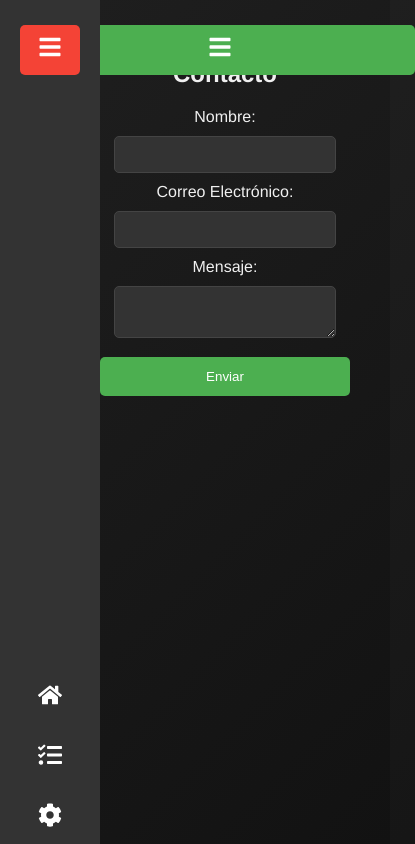
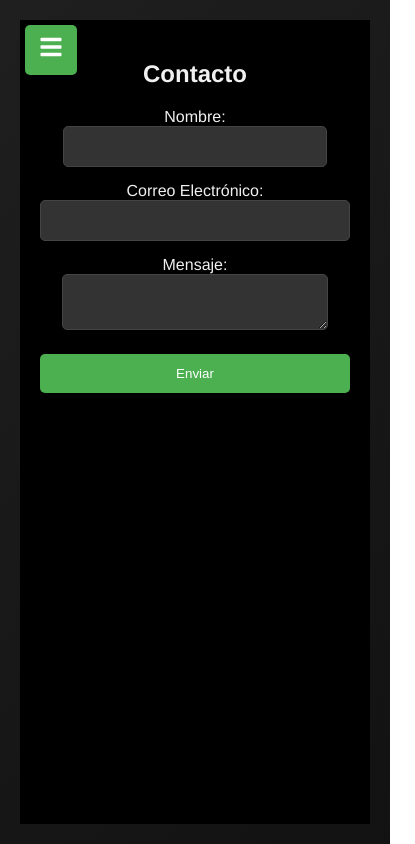
Before and after one commit to edicsonjohan/MISION01, a React (Vite) app: page /contact in a window 390 px wide. Shown: the whole page, 415 px wide, since content can reach past the window. Built offline with nearby package versions, Linux system fonts and the light colour scheme.

Commit message:
Actualiza estilos de calendario y diseño responsive

```diff
--- a/src/App.jsx
+++ b/src/App.jsx
@@ -1,10 +1,10 @@
 import { useState, useEffect } from 'react';
-import { BrowserRouter as Router, Route, Routes, Link } from 'react-router-dom'; // Cambié Switch por Routes
-import { FaHome, FaTasks, FaCog, FaBars } from 'react-icons/fa'; // Iconos importados
+import { BrowserRouter as Router, Route, Routes, Link } from 'react-router-dom';
+import { FaHome, FaTasks, FaCog, FaBars, FaRegCalendar, FaUser } from 'react-icons/fa';
 import AddTask from './components/AddTask';
 import TaskList from './components/TaskList';
-import CalendarPage from './components/CalendarPage'; // Calendario de tareas
-import ContactPage from './components/ContactPage'; // Página de contacto
+import CalendarPage from './components/CalendarPage';
+import ContactPage from './components/ContactPage';
 import './styles.css';
 
 function App() {
@@ -12,39 +12,36 @@ function App() {
   const [dueDate, setDueDate] = useState('');
   const [isSidebarOpen, setIsSidebarOpen] = useState(false);
 
-  // Cargar tareas desde localStorage
   useEffect(() => {
     const savedTasks = JSON.parse(localStorage.getItem('tasks')) || [];
     setTasks(savedTasks);
   }, []);
 
-  // Guardar tareas en localStorage
   useEffect(() => {
     localStorage.setItem('tasks', JSON.stringify(tasks));
   }, [tasks]);
 
-  // Función para agregar una tarea completa
   const addTask = (data) => {
     const newTask = {
       id: Date.now(),
       title: data.title,
       description: data.description,
       dueDate: dueDate,
-      completed: false
+      completed: false,
     };
     setTasks([newTask, ...tasks]);
   };
 
-  // Alternar estado de completado de una tarea
   const toggleTask = (id) => {
-    setTasks(tasks.map(task =>
+    setTasks(
+      tasks.map((task) =>
         task.id === id ? { ...task, completed: !task.completed } : task
-    ));
+      )
+    );
   };
 
-  // Eliminar una tarea
   const deleteTask = (id) => {
-    setTasks(tasks.filter(task => task.id !== id));
+    setTasks(tasks.filter((task) => task.id !== id));
   };
 
   return (
@@ -52,28 +49,39 @@ function App() {
       <div className={`app-container ${isSidebarOpen ? 'sidebar-open' : ''}`}>
         {/* Sidebar */}
         <div className={`sidebar ${isSidebarOpen ? 'open' : ''}`}>
-          <button className="close-btn" onClick={() => setIsSidebarOpen(false)}>
+          {/* Botón verde para abrir/cerrar sidebar */}
+          <button
+            className="sidebar-toggle"
+            onClick={() => setIsSidebarOpen(!isSidebarOpen)}
+          >
             <FaBars />
           </button>
+
           <ul>
-            {/* Usar Link para la navegación */}
-            <li><Link to="/"><FaHome /></Link></li> {/* Enlace a la página de inicio */}
-            <li><Link to="/calendar"><FaTasks /></Link></li> {/* Enlace a CalendarPage */}
-            <li><Link to="/contact"><FaCog /></Link></li> {/* Enlace a ContactPage */}
+            <li>
+              <Link to="/" onClick={() => setIsSidebarOpen(false)}>
+                <FaHome />
+              </Link>
+            </li>
+            <li><Link to="/calendar"><FaRegCalendar /></Link></li>
+            <li>
+              <Link to="/contact" onClick={() => setIsSidebarOpen(false)}>
+                <FaUser/>
+              </Link>
+            </li>
           </ul>
         </div>
 
         {/* Contenido principal */}
         <div className="content">
-          <button className="sidebar-toggle" onClick={() => setIsSidebarOpen(!isSidebarOpen)}>
-            <FaBars />
-          </button>
+          {/* Aquí eliminamos el botón verde original */}
 
-          {/* Definir las rutas con Routes */}
           <Routes>
             <Route path="/calendar" element={<CalendarPage />} />
             <Route path="/contact" element={<ContactPage />} />
-            <Route path="/" element={
+            <Route
+              path="/"
+              element={
                 <div className="card">
                   <h1>Mis Tareas</h1>
                   <input
@@ -83,10 +91,11 @@ function App() {
                     required
                   />
                   <AddTask onAdd={addTask} />
-                <p>{tasks.filter(t => !t.completed).length} tareas pendientes</p>
+                  <p>{tasks.filter((t) => !t.completed).length} tareas pendientes</p>
                   <TaskList tasks={tasks} onToggle={toggleTask} onDelete={deleteTask} />
                 </div>
-            } />
+              }
+            />
           </Routes>
         </div>
       </div>
--- a/src/index.css
+++ b/src/index.css
@@ -1,220 +1,22 @@
-/* Estilos generales */
+/* Reset básico y estilos generales */
 body {
   font-family: Arial, sans-serif;
-  background-color: #121212;  /* Fondo oscuro */
-  color: white;               /* Texto blanco para contraste */
+  background-color: #121212;
+  color: white;
   margin: 0;
   padding: 0;
+  box-sizing: border-box;
 }
 
 /* Contenedor principal */
 .app-container {
   display: flex;
   height: 100vh;
-  transition: margin-left 0.3s ease-in-out;
 }
 
 /* Sidebar */
 .sidebar {
-  position: fixed;
-  top: 0;
-  left: -70px; /* Sidebar oculto por defecto */
-  width: 70px;
-  height: 100%;
-  background-color: rgba(0, 0, 0, 0.8); /* Fondo oscuro con transparencia */
-  color: white;
-  padding: 20px;
-  transition: left 0.3s ease-in-out;
-  z-index: 10;
-  display: flex;
-  flex-direction: column;
-  justify-content: center;
-  align-items: center;
-}
-
-.sidebar.open {
-  left: 0; /* Mostrar el sidebar cuando está abierto */
-}
-
-.sidebar ul {
-  list-style-type: none;
-  padding: 0;
-  margin-top: 30px;
-}
-
-.sidebar ul li {
-  padding: 15px;
-  cursor: pointer;
-  display: flex;
-  align-items: center;
-  transition: background-color 0.3s ease;
-}
-
-.sidebar ul li:hover {
-  background-color: #444;
-}
-
-.sidebar .close-btn {
-  background-color: #f44336;
-  color: white;
-  border: none;
-  padding: 10px;
-  cursor: pointer;
-  font-size: 1.5em;
-  width: 100%;
-  margin-bottom: 20px;
-  text-align: center;
-  border-radius: 5px;
-}
-
-/* Contenido principal */
-.content {
-  margin-left: 0;
-  width: 100%;
-  padding: 20px;
-  transition: margin-left 0.3s ease-in-out;
-  display: flex;
-  flex-direction: column;
-  align-items: center;
-}
-
-.content .sidebar-toggle {
-  background-color: #4CAF50;  /* Color verde para el botón */
-  color: white;
-  padding: 10px;
-  border: none;
-  cursor: pointer;
-  margin-bottom: 20px;
-  font-size: 1.5em;
-  border-radius: 5px;
-  position: absolute;
-  top: 20px;
-  left: 20px;
-}
-
-.content h1 {
-  text-align: center;
-  color: #fff;   /* Título blanco */
-  margin-bottom: 20px;
-}
-
-/* Tarjeta para contener el formulario */
-.card {
-  background-color: #2c2c2c; /* Fondo oscuro para la tarjeta */
-  padding: 30px;
-  border-radius: 10px;
-  max-width: 600px; /* Máximo ancho de la tarjeta */
-  width: 100%;
-  box-shadow: 0 4px 8px rgba(0, 0, 0, 0.3);
-  margin-bottom: 30px;
-  display: flex;
-  flex-direction: column;
-  align-items: center;  /* Centrar los elementos dentro de la tarjeta */
-}
-
-.card h1 {
-  color: #fff;   /* Título blanco */
-  margin-bottom: 20px;
-  text-align: center;  /* Alineamos el título al centro */
-}
-
-/* Estilos para los inputs, textarea y botón */
-form input, form textarea, form button {
-  padding: 12px;
-  margin-bottom: 15px;
-  border-radius: 5px;
-  border: 1px solid #444;
-  background-color: #333;  /* Fondo oscuro */
-  color: white;            /* Texto blanco */
-  width: 100%;             /* Que ocupen el 100% del ancho disponible */
-}
-
-form button {
-  background-color: #4CAF50; /* Color verde para el botón */
-  color: white;
-  cursor: pointer;
-  border: none;
-}
-
-form button:hover {
-  background-color: #45a049; /* Cambio de color al pasar el ratón */
-}
-
-form input:focus, form textarea:focus {
-  outline: none;
-  border: 1px solid #646cff; /* Borde azul al hacer foco */
-}
-
-/* Estilos para las tareas */
-.task {
-  background-color: #2c2c2c; /* Fondo oscuro para las tareas */
-  padding: 15px;
-  margin: 10px 0;
-  border-radius: 8px;
-  box-shadow: 0 2px 4px rgba(0, 0, 0, 0.1);
-}
-
-.task.completed {
-  background-color: #4caf50; /* Tareas completadas con fondo verde */
-  text-decoration: line-through; /* Texto tachado */
-}
-
-.task h3 {
-  margin: 0;
-  color: #fff; /* Texto blanco para el título de la tarea */
-}
-
-button {
-  margin: 5px;
-  padding: 8px 16px;
-  border-radius: 5px;
-  cursor: pointer;
-  background-color: #333; /* Fondo oscuro para los botones */
-  color: white;
-  border: none;
-}
-
-button:hover {
-  background-color: #646cff; /* Color azul al pasar el ratón */
-}
-
-/* Estilo para el número de tareas pendientes */
-p {
-  color: #fff; /* Texto blanco */
-  font-size: 1.2em;
-  text-align: center;
-}
-
-/* Responsividad en pantallas pequeñas */
-@media (max-width: 600px) {
-  .content {
-    margin-left: 0;
-  }
-
-  .card {
-    width: 90%; /* Ajustamos el tamaño de la tarjeta en pantallas pequeñas */
-  }
-}
-.calendar-page, .contact-page {
-  text-align: center;
-  padding: 20px;
-}
-
-.contact-page form {
-  display: flex;
-  flex-direction: column;
-  align-items: center;
-}
-
-.contact-page input, .contact-page textarea {
-  margin: 10px;
-  padding: 10px;
-  width: 80%;
-  max-width: 400px;
-}
-/* Estilos para la barra lateral */
-.sidebar {
-  width: 60px;
+  width: 0;
   position: fixed;
   top: 0;
   left: 0;
@@ -225,44 +27,265 @@ p {
   flex-direction: column;
   justify-content: space-between;
   padding-top: 20px;
-  transition: 0.3s ease-in-out;
+  overflow: hidden;
+  transition: width 0.3s ease-in-out;
+  z-index: 1000;
 }
 
 .sidebar.open {
   width: 200px;
+  padding: 20px;
 }
 
 .sidebar ul {
   list-style: none;
   padding: 0;
+  margin: 0;
+  display: flex;
+  flex-direction: column;
+  gap: 15px;
 }
 
 .sidebar li {
-  padding: 20px;
+  padding: 10px;
   text-align: center;
 }
 
 .sidebar a {
   color: white;
   text-decoration: none;
-  font-size: 1.5rem;
+  font-size: 1.8rem;
+  display: block;
+  padding: 8px 0;
+  border-radius: 6px;
+  transition: background-color 0.3s ease;
 }
 
+.sidebar a:hover {
+  background-color: #28a745;
+}
+
+.sidebar .close-btn {
+  background-color: #f44336;
+  border: none;
+  padding: 10px;
+  cursor: pointer;
+  font-size: 1.5em;
+  border-radius: 5px;
+  margin-bottom: 20px;
+  width: 100%;
+  text-align: center;
+  color: white;
+}
+
+/* Contenido principal */
+.content {
+  flex: 1;
+  margin-left: 0;
+  padding: 20px;
+  transition: margin-left 0.3s ease-in-out;
+  display: flex;
+  flex-direction: column;
+  align-items: center;
+}
+
+.app-container.sidebar-open .content {
+  margin-left: 200px;
+}
+
+/* Botón para abrir sidebar */
 .sidebar-toggle {
-  position: absolute;
+  position: fixed;
   top: 20px;
-  right: -30px;
+  left: 20px;
+  background-color: #4caf50;
+  color: white;
+  padding: 10px 14px;
+  border: none;
+  cursor: pointer;
+  font-size: 1.5em;
+  border-radius: 5px;
+  z-index: 1100;
+}
+
+/* Títulos */
+.content h1,
+.card h1,
+.calendar-card h1 {
+  color: white;
+  margin-bottom: 20px;
+  text-align: center;
+  font-weight: 600;
+  font-size: 1.6rem;
+}
+
+/* Tarjetas */
+.card,
+.task {
+  background-color: #2c2c2c;
+  border-radius: 10px;
+  box-shadow: 0 4px 8px rgba(0, 0, 0, 0.3);
+  width: 100%;
+  max-width: 600px;
+  padding: 30px;
+  display: flex;
+  flex-direction: column;
+  align-items: center;
+  margin-bottom: 30px;
+  color: white;
+}
+
+/* ✅ Calendario más ancho */
+.calendar-card {
+  background-color: #1a1a1a;
+  padding: 30px 40px;
+  border-radius: 12px;
+  box-shadow: 0 4px 12px rgba(0, 0, 0, 0.8);
+  width: 100%;
+  max-width: 1400px;
+  color: white;
+  display: flex;
+  flex-direction: column;
+  align-items: center;
+  margin: 0 auto;
+}
+
+/* Formularios */
+form input,
+form textarea,
+form button,
+.contact-page input,
+.contact-page textarea {
+  width: 100%;
+  max-width: 400px;
+  padding: 12px;
+  margin-bottom: 15px;
+  border-radius: 5px;
+  border: 1px solid #444;
   background-color: #333;
   color: white;
-  padding: 10px;
+  box-sizing: border-box;
+}
+
+form button {
+  background-color: #4caf50;
+  border: none;
   cursor: pointer;
 }
 
-.content {
-  margin-left: 60px;
-  transition: margin-left 0.3s ease-in-out;
+form button:hover {
+  background-color: #45a049;
 }
 
-.sidebar.open + .content {
-  margin-left: 200px;
+form input:focus,
+form textarea:focus {
+  outline: none;
+  border-color: #646cff;
 }
+
+/* Estilos para tareas */
+.task {
+  padding: 15px;
+  margin: 10px 0;
+  box-shadow: 0 2px 4px rgba(0, 0, 0, 0.1);
+  border-radius: 8px;
+  width: 100%;
+  max-width: 600px;
+}
+
+.task.completed {
+  background-color: #4caf50;
+  text-decoration: line-through;
+}
+
+.task h3 {
+  margin: 0;
+  color: white;
+}
+
+/* Botones generales */
+button {
+  margin: 5px;
+  padding: 8px 16px;
+  border-radius: 5px;
+  cursor: pointer;
+  background-color: #333;
+  color: white;
+  border: none;
+  transition: background-color 0.3s ease;
+}
+
+button:hover {
+  background-color: #646cff;
+}
+
+/* Texto general */
+p {
+  color: white;
+  font-size: 1.2em;
+  text-align: center;
+}
+
+/* ✅ Calendario ajustado al 100% del contenedor */
+.react-calendar {
+  width: 100% !important;
+  max-width: 100% !important;
+  background: #2c2c2c;
+  border-radius: 8px;
+  padding: 10px;
+  color: rgb(0, 0, 0);
+  box-shadow: inset 0 0 5px #000000aa;
+  border: none;
+  display: flex;
+  flex-direction: column;
+}
+
+.react-calendar__navigation button {
+  color: rgb(0, 0, 0);
+  background: transparent;
+  border: none;
+  font-weight: bold;
+  cursor: pointer;
+}
+
+.react-calendar__tile--now {
+  background: #000000;
+  border-radius: 6px;
+  color: rgb(0, 0, 0);
+}
+
+.react-calendar__tile--active {
+  background: #007bff;
+  border-radius: 6px;
+  color: rgb(0, 0, 0);
+}
+
+/* Páginas específicas */
+.calendar-page,
+.contact-page {
+  display: flex;
+  flex-direction: column;
+  align-items: center;
+  text-align: center;
+  padding: 20px;
+  height: 100vh;
+  background-color: #000000;
+  box-sizing: border-box;
+}
+
+.contact-page form {
+  display: flex;
+  flex-direction: column;
+  align-items: center;
+  width: 100%;
+  max-width: 500px;
+}
+
+/* Responsividad */
+@media (max-width: 768px) {
+  .calendar-card {
+    width: 90vw !important;
+    max-width: none !important;
+    background-color: #000000;
+  }
+}
```
Also changed, not shown: src/components/CalendarPage.jsx (+11 -12 lines). Lines whose indentation alone changed are shown as unchanged.
